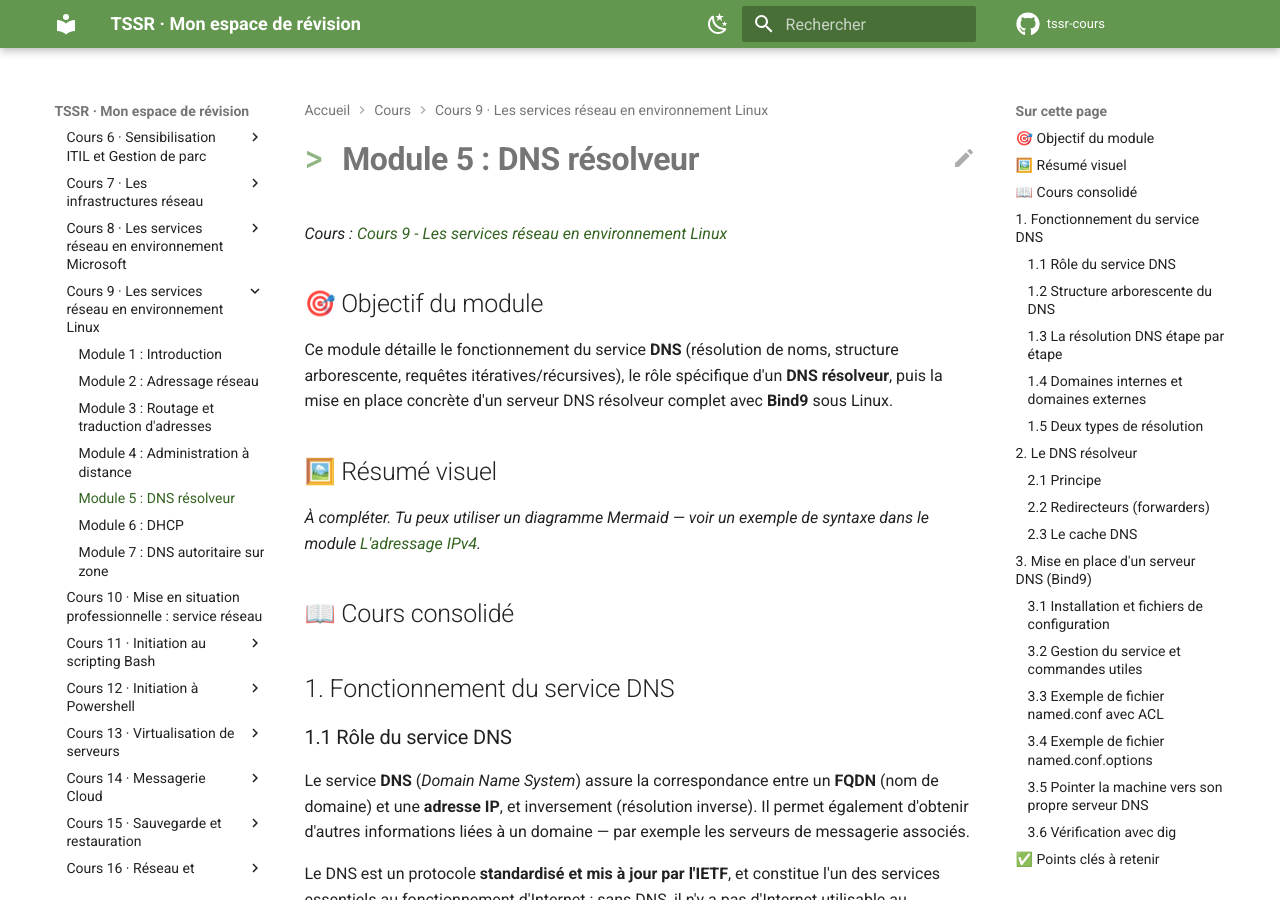
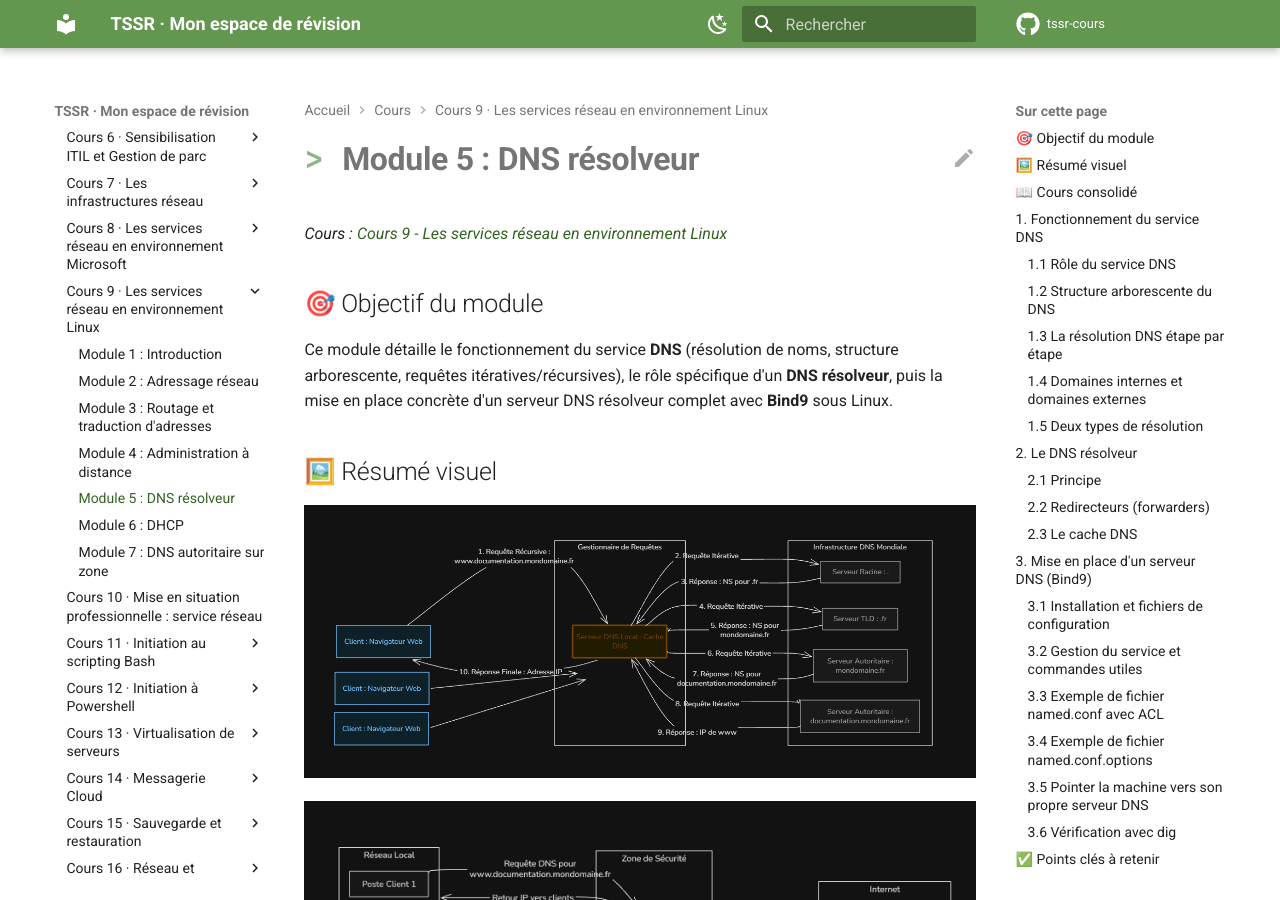
Before and after one commit to Kass-19/tssr-cours, an MkDocs documentation site: the page built from docs/cours/cours-09-les-services-reseau-en-environnement-linux/module-5-dns-resolveur/index.md, in a window 1280 px wide and 900 px high. Built offline with MkDocs 1.6.1 and Material for MkDocs 9.7.7, drawn with Linux system fonts in a browser that asks for light colours; comment, search, counter and statistics services are not loaded.

Commit message:
Update index.md

```diff
--- a/docs/cours/cours-09-les-services-reseau-en-environnement-linux/module-5-dns-resolveur/index.md
+++ b/docs/cours/cours-09-les-services-reseau-en-environnement-linux/module-5-dns-resolveur/index.md
@@ -8,7 +8,9 @@ Ce module détaille le fonctionnement du service **DNS** (résolution de noms, s
 
 ## 🖼️ Résumé visuel
 
-_À compléter. Tu peux utiliser un diagramme Mermaid — voir un exemple de syntaxe dans le module [L'adressage IPv4](../../cours-01-bases-des-reseaux/module-3-l-adressage-ipv4/index.md)._
+![Service DNS](servicedns.png)
+
+![Service DNS résolveur](servicednsresolveur.png)
 
 ## 📖 Cours consolidé
 
```
